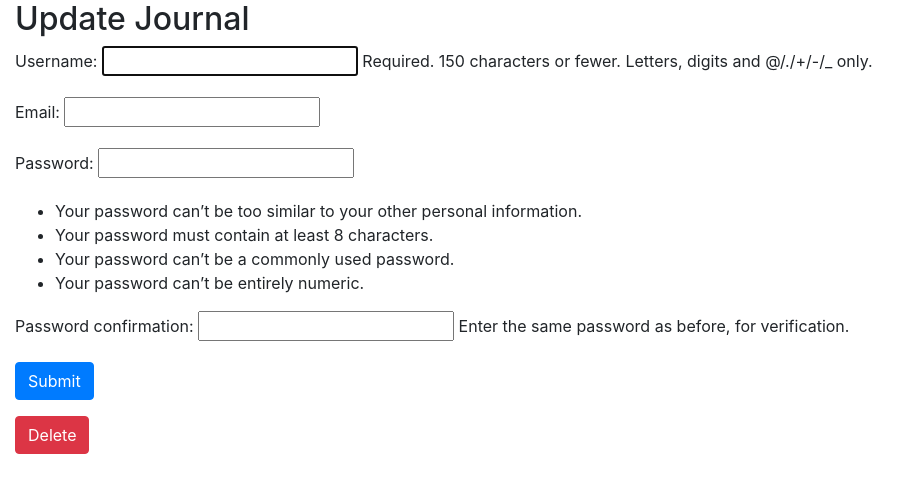
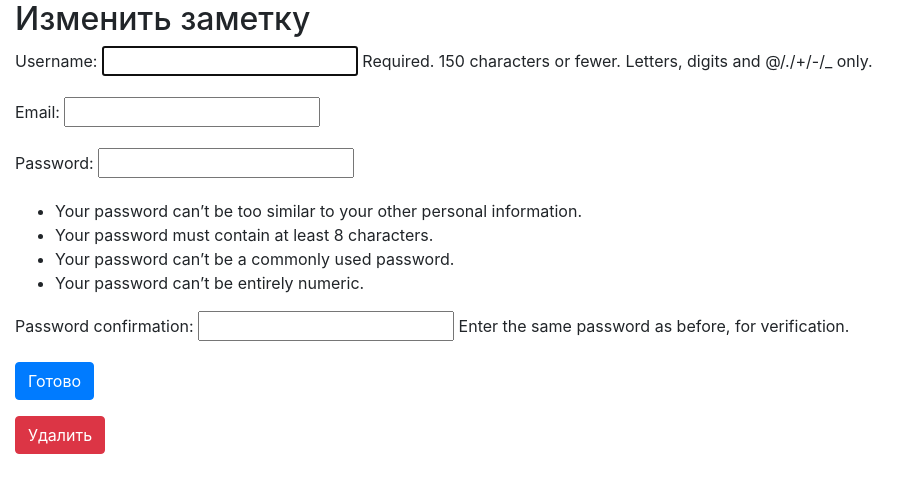
Before and after one commit to Shaan-kun/OpenNotes, a Django app: template journalapp/journal/templates/journal/update_journal_form.html in a window 1280 px wide. Shown: the top 493 px of the page, without its empty margins (0-920 px from the left). Run offline with Django 3.2, Linux system fonts and the light colour scheme; the template is opened without the code that fills it: values named after a table or form of the project are taken from there, others are empty.

Commit message:
Правки интерфейса

```diff
--- a/journalapp/journal/templates/journal/base.html
+++ b/journalapp/journal/templates/journal/base.html
@@ -1,8 +1,8 @@
 <!DOCTYPE html>
-<html lang="en">
+<html lang="ru">
    <head>
       {% block title %}
-      <title>MY Journal</title>
+      <title>OpenNotes</title>
       {% endblock %}
       <meta charset="utf-8">
       <meta name="viewport" content="width=device-width, initial-scale=1">
--- a/journalapp/journal/templates/journal/create_journal_form.html
+++ b/journalapp/journal/templates/journal/create_journal_form.html
@@ -1,10 +1,10 @@
 {% extends "journal/base.html" %}
 {% block content %}
-<h2>Create a New Journal</h2>
+<h2>Новая заметка</h2>
 <form method="post">
    <div class="form-group">
       {% csrf_token %} {{ form.as_p }}
-      <button type="submit" class="btn btn-primary">Submit</button>
+      <button type="submit" class="btn btn-primary">Готово</button>
    </div>
 </form>
 {% endblock %}
--- a/journalapp/journal/templates/journal/delete_journal_form.html
+++ b/journalapp/journal/templates/journal/delete_journal_form.html
@@ -1,11 +1,11 @@
 <!-- journal/delete_journal_form.html -->
 {% extends "journal/base.html" %}
 {% block content %}
-<h2>Delete Journal</h2>
+<h2>Удалить заметку</h2>
 <form method="post">
    <div>
       {% csrf_token %}
-      <p>Are you sure you want to delete "{{ object }}"?</p>
+      <p>Вы уверены, что хотите удалить "{{ object }}"?</p>
       <input type="submit" value="Confirm" />
    </div>
 </form>
--- a/journalapp/journal/templates/journal/journal_list.html
+++ b/journalapp/journal/templates/journal/journal_list.html
@@ -1,8 +1,8 @@
 {% extends "journal/base.html" %}
 {% load humanize %}
 {% block content %}
-<h2>ALL JOURNALS</h2>
-<a href="{% url 'create-journal' %}"><button class="btn btn-primary" type="submit">Add a New Journal</button></a>
+<h2>Все заметки</h2>
+<a href="{% url 'create-journal' %}"><button class="btn btn-primary" type="submit">Добавить новую заметку</button></a>
 <div>
    {% for journal in journal_list %}
    <div class="list-group">
--- a/journalapp/journal/templates/journal/update_journal_form.html
+++ b/journalapp/journal/templates/journal/update_journal_form.html
@@ -1,12 +1,12 @@
 <!-- journal/update_journal_form.html -->
 {% extends "journal/base.html" %}
 {% block content %}
-<h2>Update Journal</h2>
+<h2>Изменить заметку</h2>
 <form method="post">
    <div class="form-group">
       {% csrf_token %} {{ form.as_p }}
-      <button type="submit" class="btn btn-primary">Submit</button>
+      <button type="submit" class="btn btn-primary">Готово</button>
    </div>
 </form>
-<a href="{% url 'delete-journal' journal.id %}"><button class="btn btn-danger" >Delete</button></a>
+<a href="{% url 'delete-journal' journal.id %}"><button class="btn btn-danger" >Удалить</button></a>
 {% endblock %}
```
